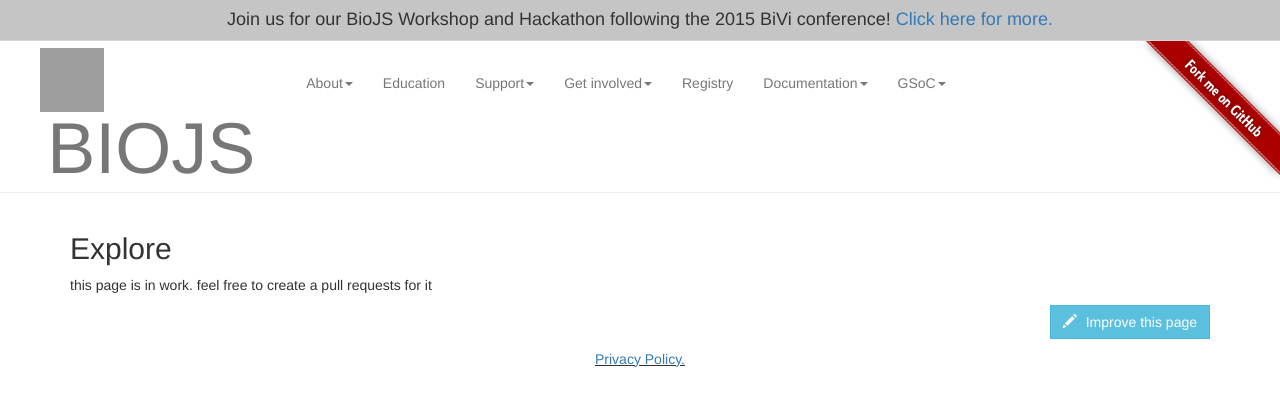
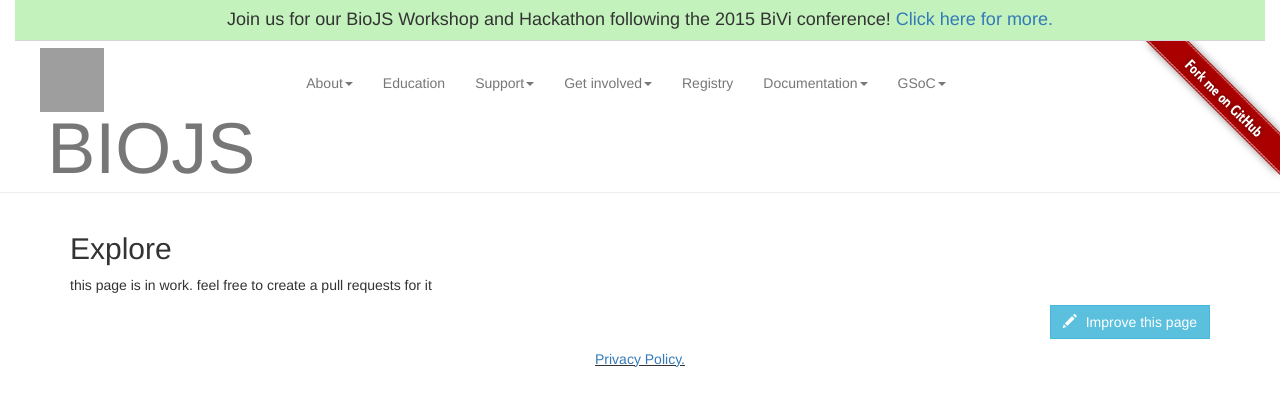
Before and after one commit to biojs/biojs.net, a Jekyll site: the page built from explore.md, in a window 1280 px wide. Shown: the top 406 px of the page. Built offline with Jekyll 4.4.1, drawn with Linux system fonts in a browser that asks for light colours; nearby versions of some CDN libraries; grey boxes are pictures that could not be loaded.

Commit message:
Fixed banner bugs.

```diff
--- a/css/custom.css
+++ b/css/custom.css
@@ -2,12 +2,12 @@
     Css for the BiVi banner
 */
 
-#banner {
-    background-color: #C5C5C5;
+.banner {
+    background-color: #C3F2BD;
     border-bottom: 1px solid #d5d5d5;
 }
 
-#banner h4 {
+.banner h4 {
     text-align: center;
 }
 
```
